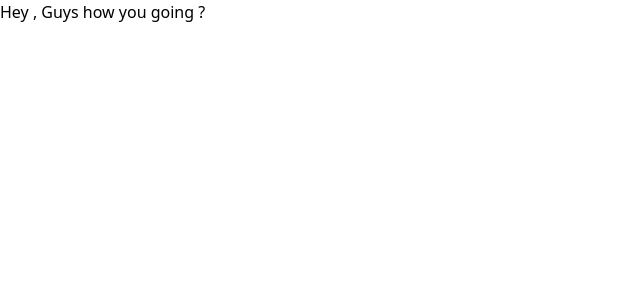
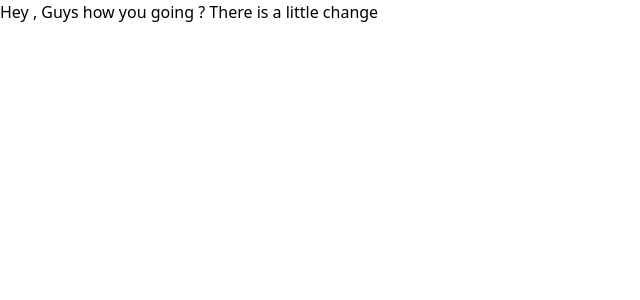
Before and after one commit to monikkacha/react-tailwind-crypto, a React (Create React App) app: page / in a window 1280 px wide. Shown: the top 300 px of the page, without its empty margins (0-640 px from the left). Built offline with nearby package versions, Linux system fonts and the light colour scheme.

Commit message:
chaning again

```diff
--- a/src/App.js
+++ b/src/App.js
@@ -2,6 +2,7 @@ function App() {
   return (
     <div className="">
       Hey , Guys how you going ?
+      There is a little change
     </div>
   );
 }
```
